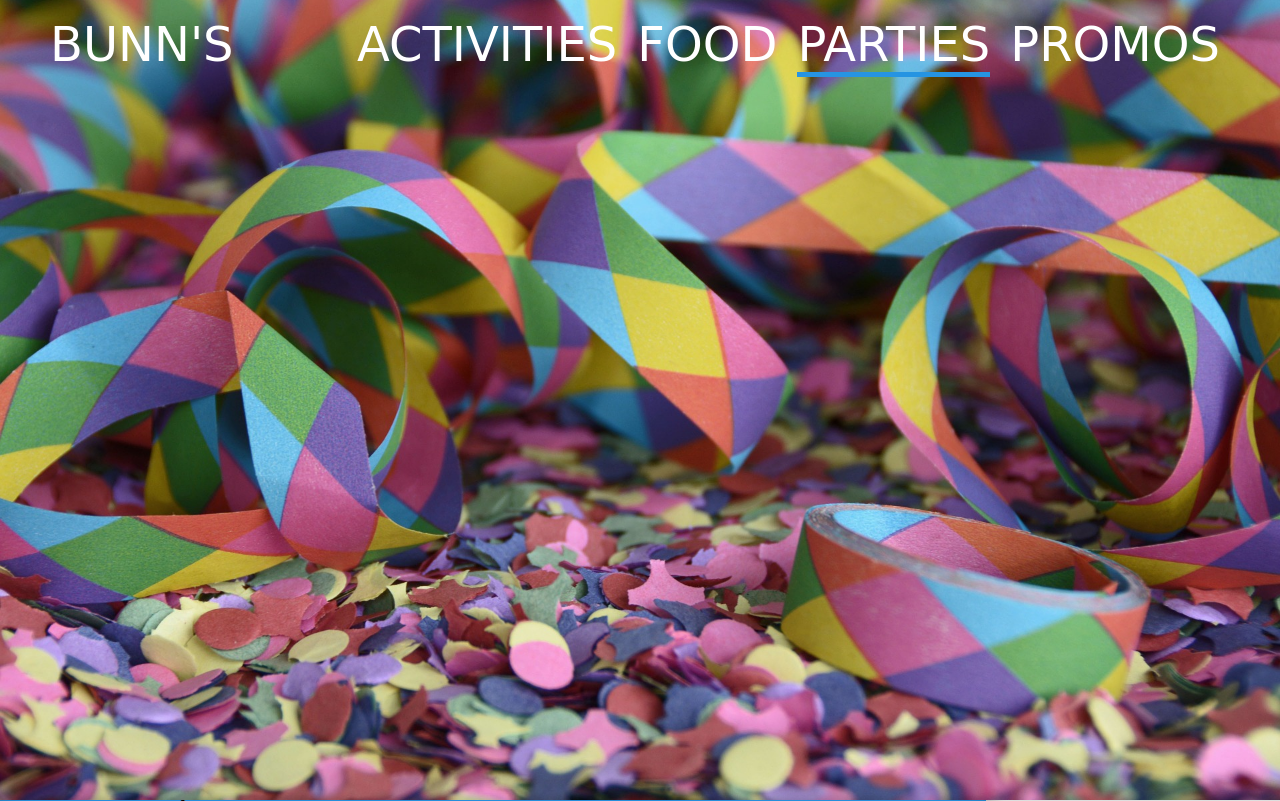
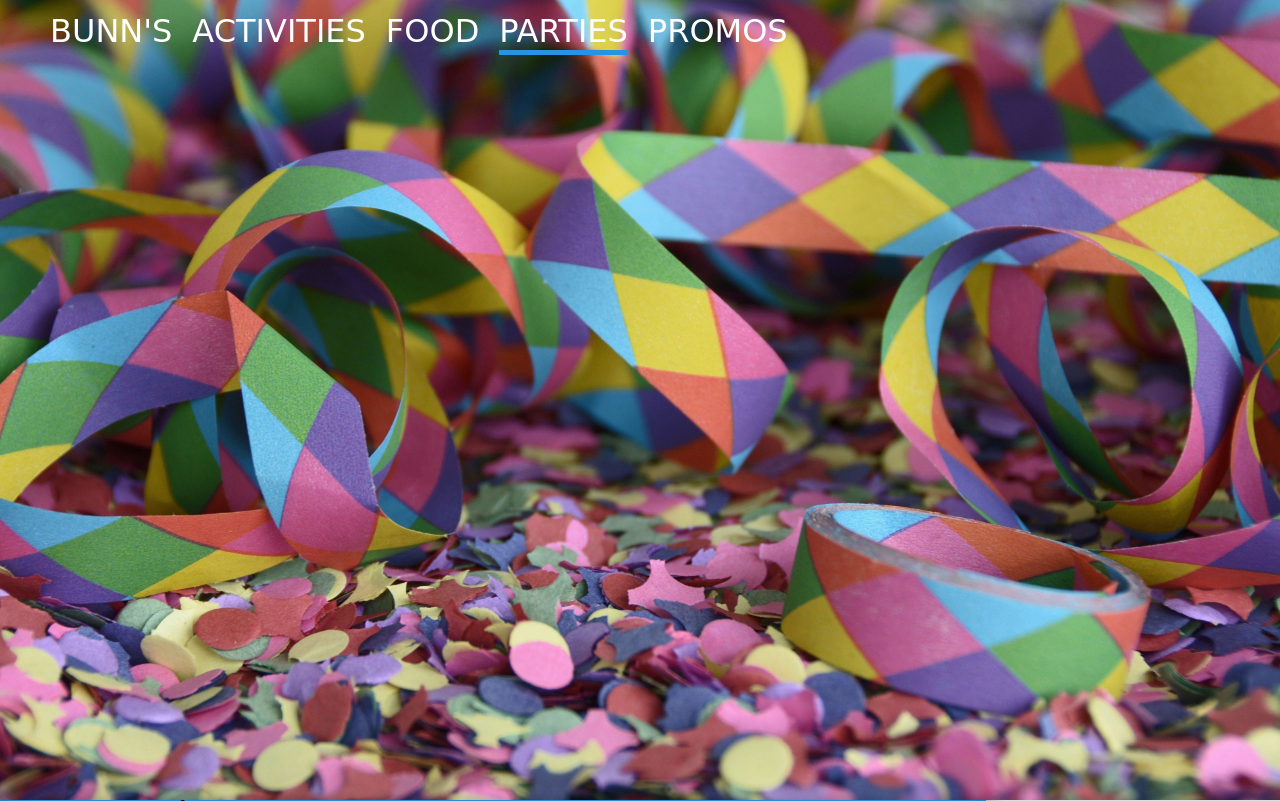
Before and after one commit to sntgC/Bunn-s, a PHP site: page /parties.html in a window 1280 px wide. Shown: the top 801 px of the page. Run offline with PHP 8.4, Linux system fonts and the light colour scheme; some libraries are stand-ins or nearby versions; some web fonts are replaced.

Commit message:
Made header resizing better

```diff
--- a/css/parties.css
+++ b/css/parties.css
@@ -119,10 +119,10 @@ h2.selected{
 
 #partyPackage{
 	width:23vw;
-	height: calc(100vh - 100px);
+	height: calc(100vh - 5.21vw);
 	background:#dedede;
 	right:0px;
-	top:100px;
+	top:5.21vw;
 	z-index:-1;
 	margin:0px;
 	text-align:center;
@@ -135,7 +135,7 @@ h2.selected{
 
 #partyPackageDisplay{
 	margin-top:2.5vh;
-	height:calc(75vh - 100px);
+	height:calc(75vh - 5.21vw);
 	width:100%;
 	display:flex;
 	flex-flow: column wrap;
--- a/css/style.css
+++ b/css/style.css
@@ -147,10 +147,14 @@ body {
 	top:0px;
 	left:0px;
 	right:0px;
-	height:100px;
+	height:5.21vw;
 	padding-right:50px;
 	position:fixed;
 	z-index:20;
+}
+
+ul{
+	margin:0;
 }
 
 #headerWhite{
@@ -161,11 +165,13 @@ body {
 	top:0px;
 	left:0px;
 	right:0px;
-	height:100px;
+	height:5.21vw;
 	padding-right:50px;
 	position:fixed;
 	z-index:20;
 	box-shadow: none;
+	display:flex;
+	align-items:center;
 }
 
 #header li{
@@ -283,18 +289,9 @@ input[type=text] {
 	text-decoration:none;
 	list-style-type:none;
 	float:right;
-	margin-left:20px;
-	font-size:48px;
-}
-
-.navTitle{
-	color:white;
-	text-decoration:none;
-	list-style-type:none;
-	float:right;
 	margin-left:10px;
 	margin-right:10px;
-	font-size:48px;
+	font-size:2.5vw;
 }
 
 .navTitleMenu{
--- a/parties.html
+++ b/parties.html
@@ -103,10 +103,10 @@
 			$(window).scroll(fixPartyPackage);
 
 			//Fixes resizing issue for fixed div
-			var fixedPartyDisplayDivTop = $('#customPackageStart').offset().top - 100;
+			var fixedPartyDisplayDivTop = $('#customPackageStart').offset().top - $("#headerWhite").height();
 
 			$(window).resize(function () {
-				fixedPartyDisplayDivTop = $('#customPackageStart').offset().top - 100;
+				fixedPartyDisplayDivTop = $('#customPackageStart').offset().top - $("#headerWhite").height();
 			});
 
 			loadPartyPackage(getPartySelections);
```
